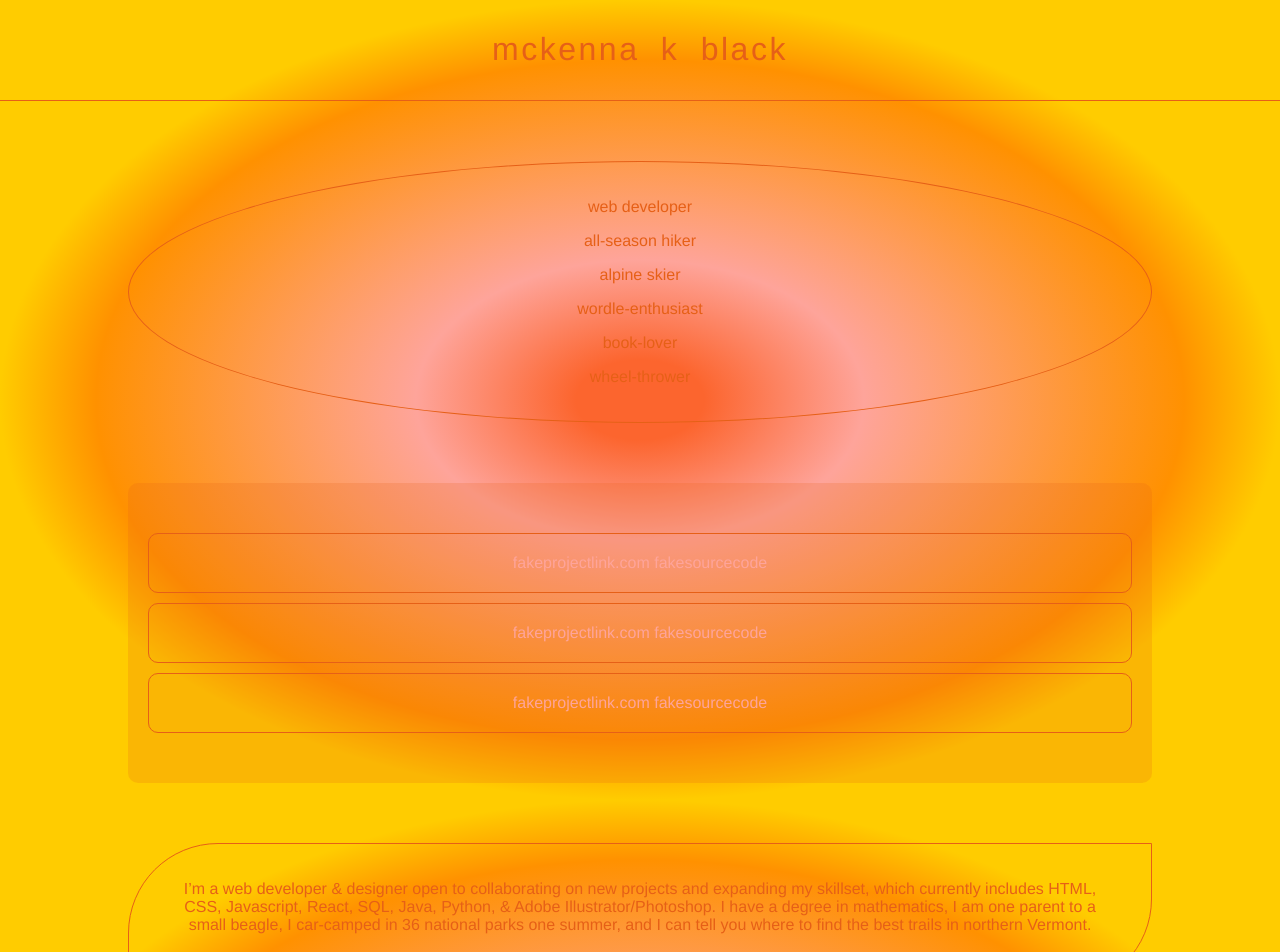
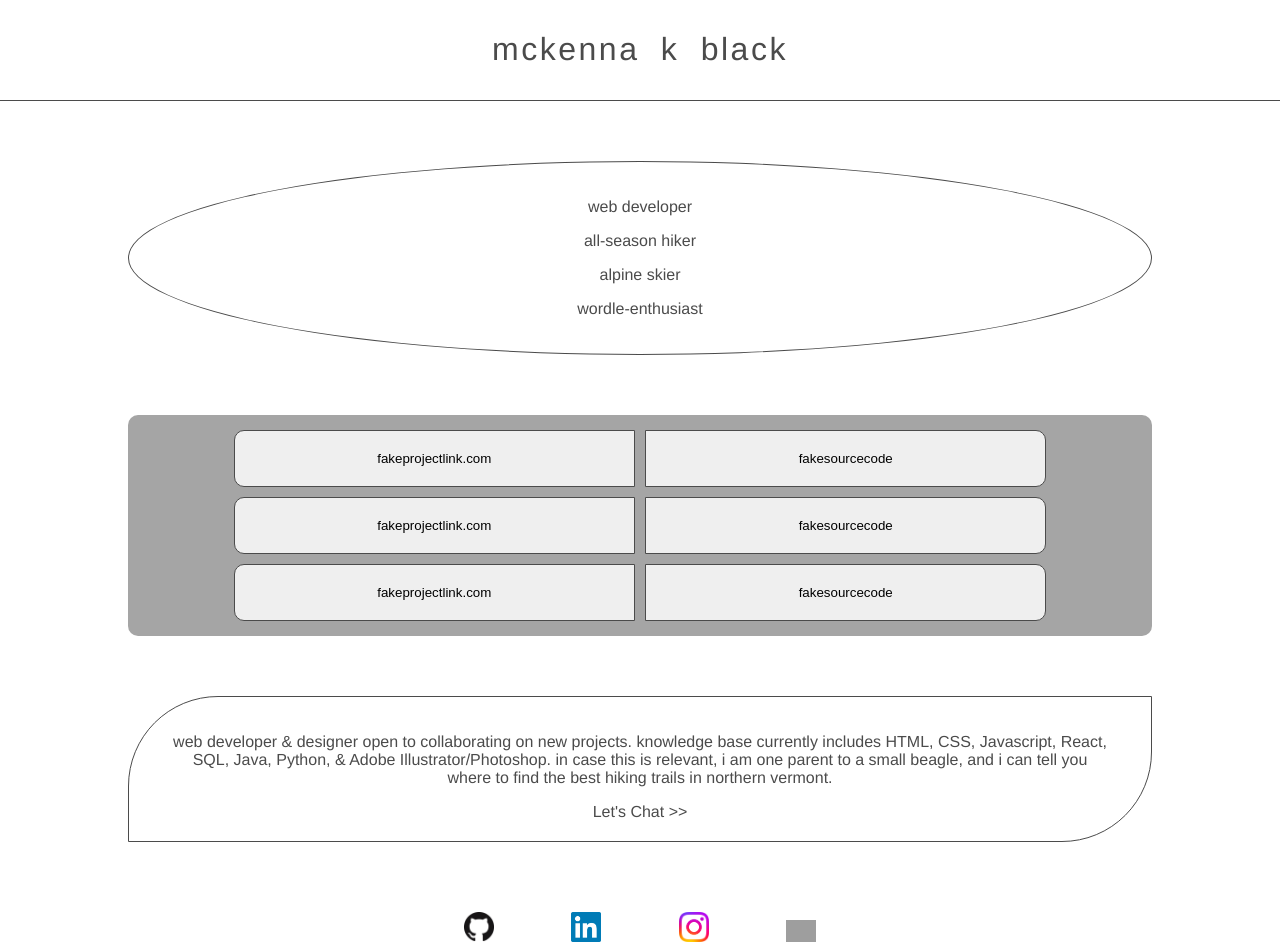
Before and after one commit to McKB/portfolio-site-react, a React (Create React App) app: page / in a window 1280 px wide. Shown: the top 952 px of the page. Built offline with nearby package versions, Linux system fonts and the light colour scheme; grey boxes are pictures that could not be loaded; the HTML template or start-up script is replaced by a standard one.

Commit message:
draft two beginnings

```diff
--- a/src/components/Project.jsx
+++ b/src/components/Project.jsx
@@ -3,10 +3,17 @@ import React from "react";
 const Project = (props) => {
     const { projectLink, displayLink, sourceCodeLink, displaySourceCodeLink } = props
     return (
-        <div className="project">
-            <a href={projectLink}>{displayLink}</a>
-            <span>    </span>
-            <a href={sourceCodeLink}>{displaySourceCodeLink}</a>
+        <div>
+            <a href={projectLink}>
+                <button type='button' className="button buttonLeft">
+                    {displayLink}
+                </button>
+            </a>
+            <a href={sourceCodeLink}>
+                <button type='button' className="button buttonRight">
+                    {displaySourceCodeLink}
+                </button>
+            </a>
         </div>
     )
 }
--- a/src/index.css
+++ b/src/index.css
@@ -1,10 +1,13 @@
+:root {
+  --dark-color: rgb(75, 75, 75);
+  --light-color: rgb(165, 165, 165);
+  --lightest-color: rgb(225, 225, 225);
+}
+
 body {
   margin: 0;
-  background-image: radial-gradient(closest-side, rgb(252, 101, 46) 10%, rgb(254, 164, 154) 35%, rgb(255, 145, 0) 85%, rgb(255, 204, 0) 100%);
-  background-attachment: fixed;
-  background-size: 100vw 100vw;
   font-family: Helvetica, Arial, sans-serif;
-  color: rgb(230, 96, 23);
+  color: var(--dark-color);
   -webkit-font-smoothing: antialiased;
   -moz-osx-font-smoothing: grayscale;
 }
--- a/src/pages/main/Main.css
+++ b/src/pages/main/Main.css
@@ -1,5 +1,5 @@
 header {
-    border-bottom: 1px solid rgb(230, 96, 23);
+    border-bottom: 1px solid var(--dark-color);
     padding: 10px;
 }
 
@@ -14,7 +14,7 @@ h1 {
 }
 
 .textBlock {
-    border: 1px solid rgb(230, 96, 23);
+    border: 1px solid var(--dark-color);
     padding: 20px;
     margin-top: 60px;
 }
@@ -24,27 +24,35 @@ h1 {
 }
 
 .projectsContainer {
-    background-color: rgba(230, 95, 23, 0.2);
-    padding: 40px 20px;
+    background-color: var(--light-color);
+    padding: 1%;
     border-radius: 10px;
     margin-top: 60px;
 }
 
-.project {
-    padding: 20px;
-    border: 1px solid rgb(230, 96, 23);
-    margin: 10px 0;
-    border-radius: 10px;
-}
-
-.project:hover {
-    background-color: rgb(230, 96, 23);
+.button:hover {
+    background-color: var(--light-color);
     cursor: pointer;
     transition: 300ms;
 }
 
+.button {
+    padding: 20px;
+    border: 1px solid var(--dark-color);
+    margin: 5px;
+    width: 40%
+}
+
+.buttonLeft {
+    border-radius: 10px 0 0 10px;
+}
+
+.buttonRight {
+    border-radius: 0 10px 10px 0;
+}
+
 a {
-    color:rgb(254, 164, 154);
+    color: var(--dark-color);
     text-decoration: none;
 }
 
@@ -55,7 +63,7 @@ a {
 }
 
 .chat {
-    color: rgb(230, 96, 23);
+    color: var(--dark-color);
     position: relative;
 }
 
@@ -65,7 +73,7 @@ a {
     width: 100%;
     height: 1px;
     border-radius: 4px;
-    background-color: rgb(230, 96, 23);
+    background-color: var(--dark-color);
     bottom: 0;
     left: 0;
     transform-origin: right;
@@ -80,7 +88,7 @@ a {
 
 .contactMeContainer {
     padding: 30px;
-    margin-top: 10px;
+    margin-top: 40px;
 }
 
 .profile {
@@ -98,7 +106,7 @@ img:hover {
 }
 
 footer {
-    border-top: 1px solid rgb(230, 96, 23);
-    color: rgb(254, 164, 154);
+    border-top: 1px solid var(--dark-color);
+    color: var(--light-color);
     padding: 30px;
 }
--- a/src/pages/main/Main.jsx
+++ b/src/pages/main/Main.jsx
@@ -2,7 +2,7 @@ import React from "react";
 import './Main.css'
 import TextBlock from '../../components/TextBlock'
 import email from '../../images/Email-logo.png'
-import github from '../../images/GitHub-Mark-Light-64px.png'
+import github from '../../images/GitHub-Mark-64px.png'
 import instagram from '../../images/Instagram-Logo.png'
 import linkedin from '../../images/LinkedIn-logo.png'
 import Project from "../../components/Project";
@@ -16,7 +16,7 @@ const Main = () => {
             </header>
             <div className='mainBody'>
                 <div className='textBlock descriptors'>
-                    <TextBlock message={['web developer', 'all-season hiker', 'alpine skier', 'wordle-enthusiast', 'book-lover', 'wheel-thrower']} />
+                    <TextBlock message={['web developer', 'all-season hiker', 'alpine skier', 'wordle-enthusiast']} />
                 </div>
                 <div className="projectsContainer">
                     <Project projectLink='fake/link' displayLink='fakeprojectlink.com' sourceCodeLink='source/code' displaySourceCodeLink='fakesourcecode'/>
@@ -24,7 +24,7 @@ const Main = () => {
                     <Project projectLink='fake/link' displayLink='fakeprojectlink.com' sourceCodeLink='source/code' displaySourceCodeLink='fakesourcecode' />
                 </div>
                 <div className='textBlock bio'>
-                    <TextBlock message={['I’m a web developer & designer open to collaborating on new projects and expanding my skillset, which currently includes HTML, CSS, Javascript, React, SQL, Java, Python, & Adobe Illustrator/Photoshop. I have a degree in mathematics, I am one parent to a small beagle, I car-camped in 36 national parks one summer, and I can tell you where to find the best trails in northern Vermont.']} />
+                    <TextBlock message={['web developer & designer open to collaborating on new projects. knowledge base currently includes HTML, CSS, Javascript, React, SQL, Java, Python, & Adobe Illustrator/Photoshop. in case this is relevant, i am one parent to a small beagle, and i can tell you where to find the best hiking trails in northern vermont.']} />
                     <div> <a className="chat" href="mailto:mckennakb@comcast.net?subject=Hello!">{"Let's Chat >>"}</a></div>
                 </div>
                 <div className="contactMeContainer">
@@ -35,7 +35,7 @@ const Main = () => {
                 </div>
             </div>
             <footer>
-                &copy; 2022 mckenna black
+                &copy; 2023 mckenna black
             </footer>
         </div>
     )
```
Also changed, not shown: src/images/GitHub-Mark-64px.png (added).
